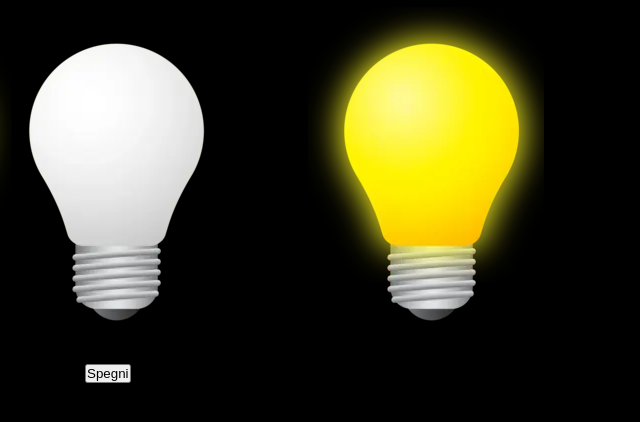
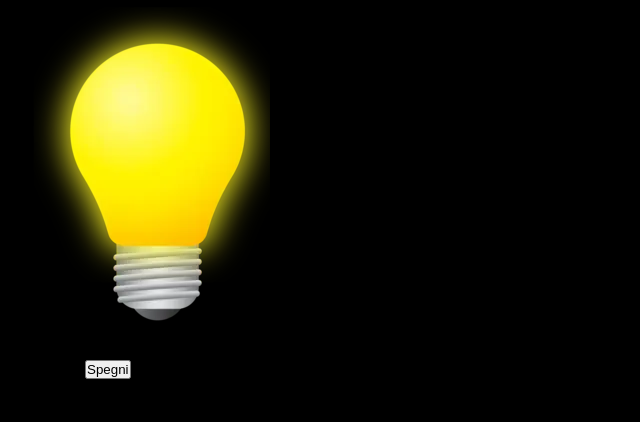
Before and after one commit to Kevin-Garri/js-dom-1, a plain HTML site: page index.html in a window 1280 px wide. Both pictures are taken after a click on the button "Accendi". Shown: the whole page, without its empty margins (0-640 px from the left). Drawn offline with Linux system fonts and the light colour scheme.

Commit message:
[add] trovato errore + commenti

```diff
--- a/index.html
+++ b/index.html
@@ -12,8 +12,8 @@
   <main>
 
     <div class="container">
-      <img id="spenta" src="img/white_lamp.png" alt="">
-      <img id="accesa" src="img/yellow_lamp.png" alt="">
+      <img id="spenta" class="off" src="img/white_lamp.png" alt="">
+      <img id="accesa" class="on" src="img/yellow_lamp.png" alt="">
       <button id="button">Accendi</button>
     </div>
   </main>
--- a/style.css
+++ b/style.css
@@ -3,6 +3,10 @@
   padding: 0;
   margin: 0;
   box-sizing: border-box;
+}
+
+body {
+  background-color: black;
 }
 
 button {
@@ -26,7 +30,3 @@ button {
 .off.active {
   display: none;
 }
-
-body {
-  background-color: black;
-}
```
Also changed, not shown: script.js (+8 -0 lines).
